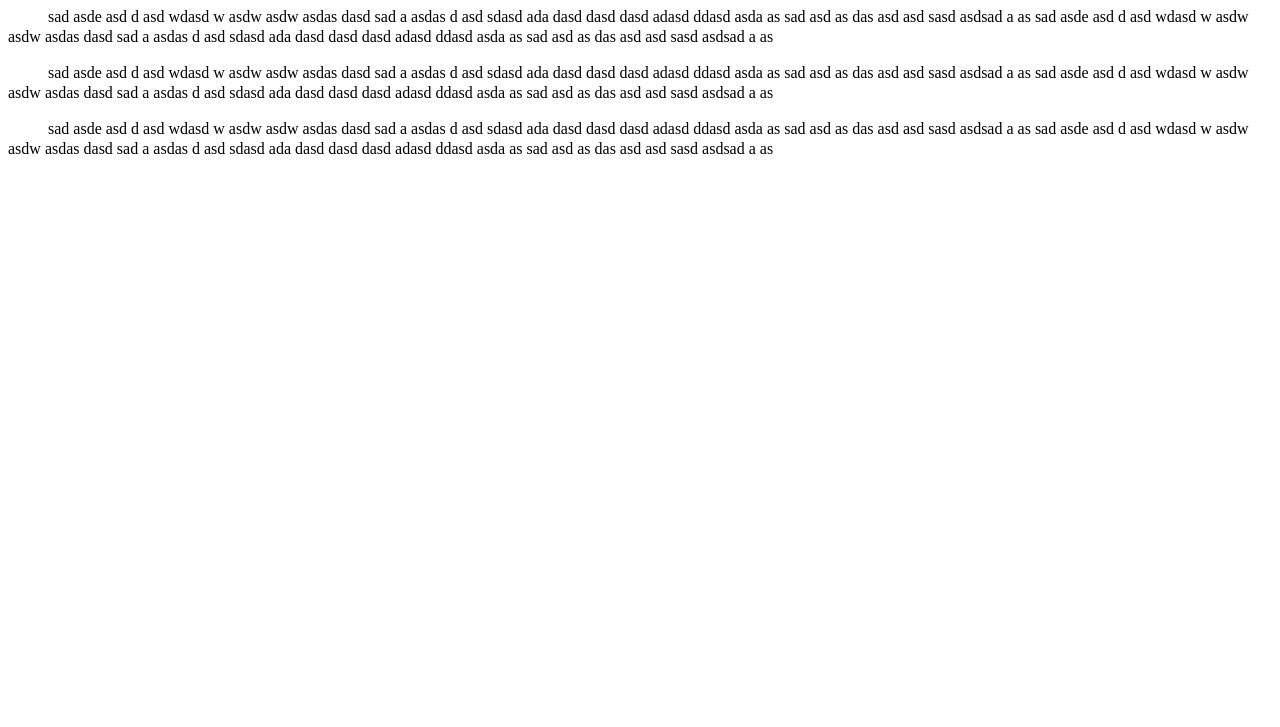
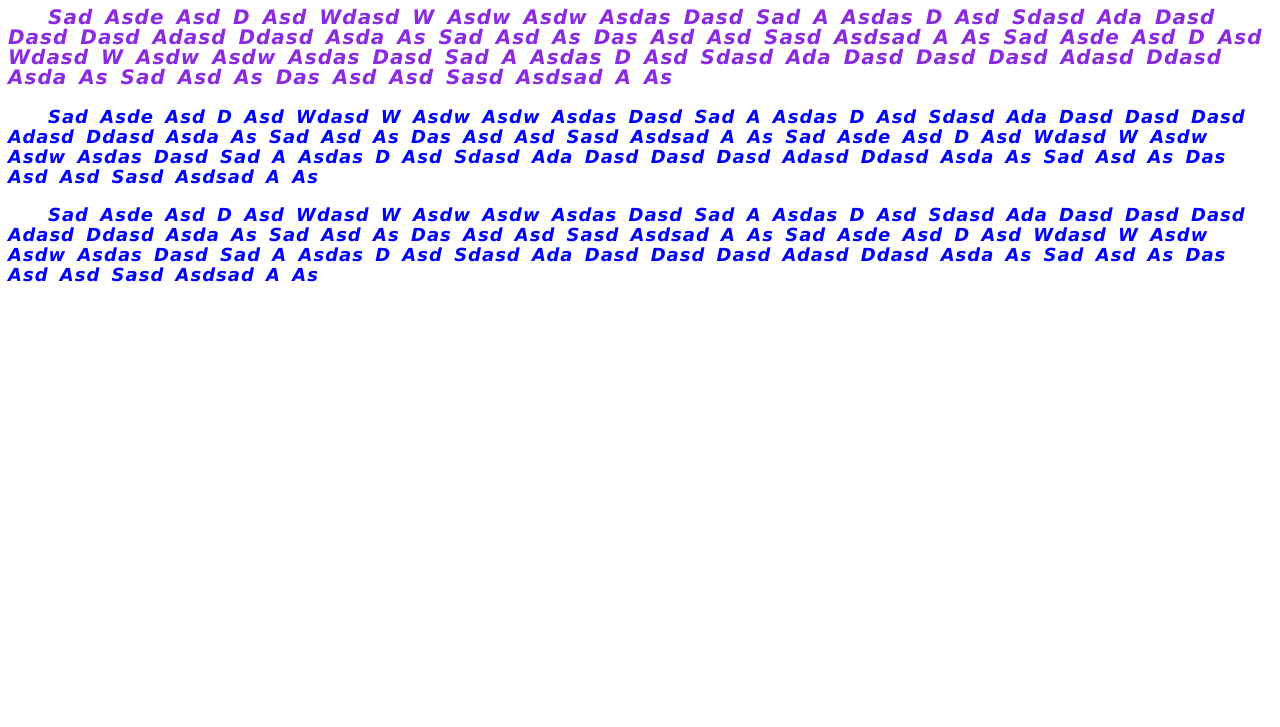
Before and after one commit to devtlh/css_learn, a plain HTML site: page par.html in a window 1280 px wide. Shown: the part 73-800 px from the top of the page. Drawn offline with Linux system fonts and the light colour scheme.

Commit message:
metin özellikleri denendi

```diff
--- a/par.html
+++ b/par.html
@@ -3,13 +3,35 @@
     <head>
         <style>
             h1{
+                color: brown;
 
             }
 
             p{
+                /*paragraf özelliklelri*/
                 text-indent: 40px;
                 text-align: left;
                 line-height: 20px;
+
+                /*metin özellikleri*/
+                font-family: Verdana, Geneva, Tahoma, sans-serif;
+                color: blue;
+                font-size: 18px;
+                font-weight: bold;
+                font-style: italic;
+                font-variant: normal;
+                text-transform: capitalize;
+                text-decoration: none;
+                letter-spacing: 1px;
+                word-spacing: 4px;
+
+
+
+            }
+
+            .metin{
+                color: blueviolet;
+                font-size: 20px;
 
             }
 
@@ -17,7 +39,7 @@
     </head>
     <body>
         <h1>Paragraf özellikleri</h1>
-        <p>sad asde asd d asd wdasd w asdw asdw
+        <p class="metin">sad asde asd d asd wdasd w asdw asdw
             asdas dasd sad a asdas d asd sdasd ada
             dasd dasd dasd adasd ddasd asda as sad
             asd as das asd asd sasd  asdsad a as
```
